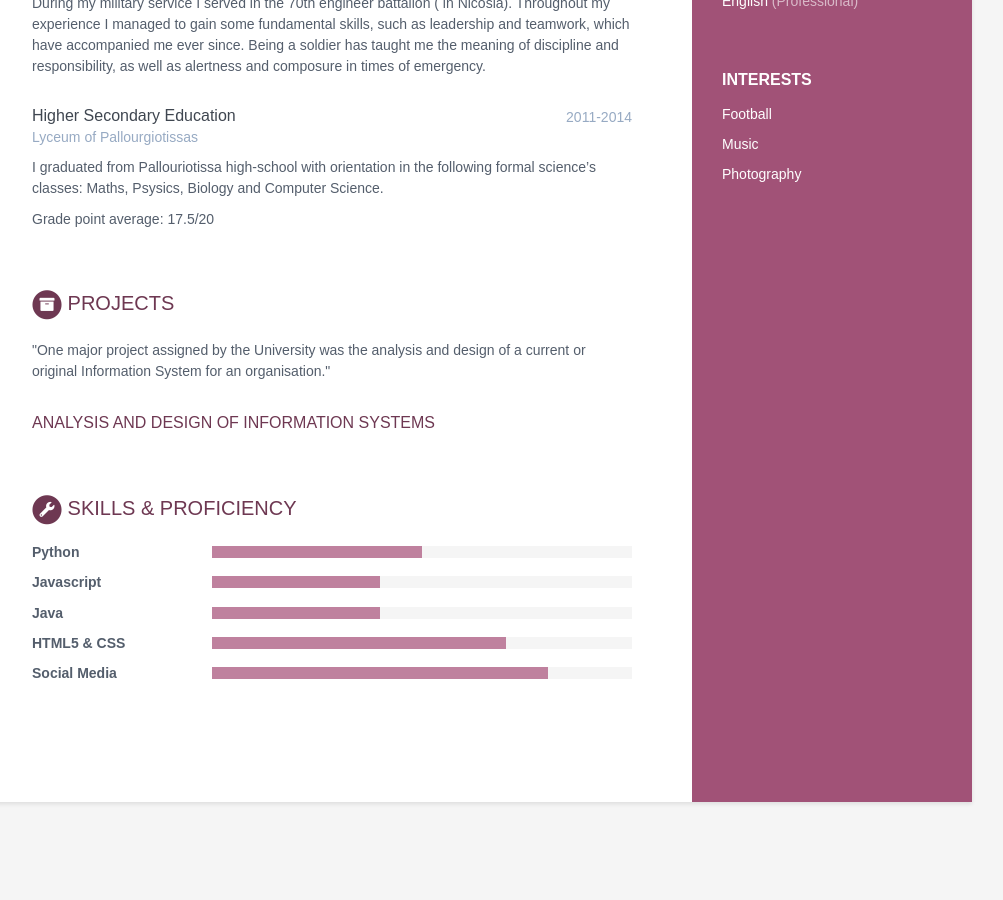
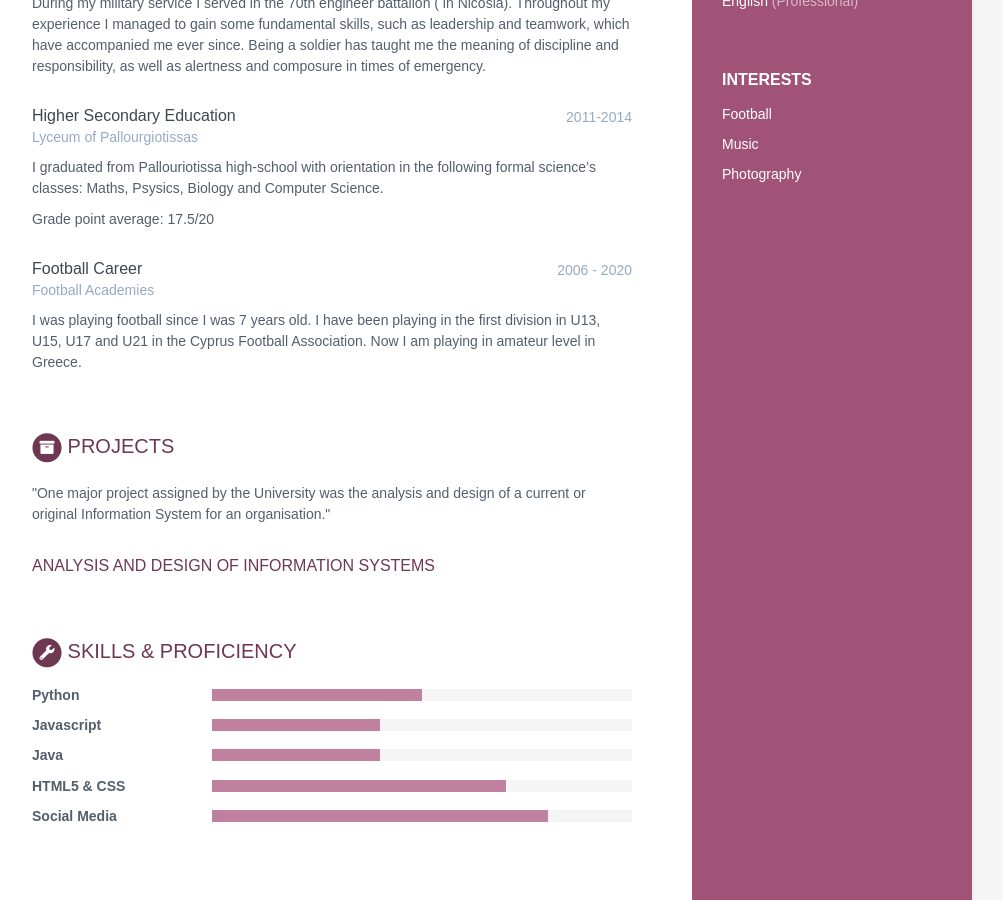
Before and after one commit to dimitrisg9/resume-cv, a Jekyll site: the page built from index.html, in a window 1280 px wide and 900 px high, scrolled down 706 px. Shown: the whole window, without its empty margins (168-1171 px from the left). Built offline with Jekyll 4.4.1, drawn with Linux system fonts in a browser that asks for light colours; before the commit the page ends 1568 px from its top, so only the background shows below that.

Commit message:
Update data.yml

```diff
--- a/_data/data.yml
+++ b/_data/data.yml
@@ -91,6 +91,14 @@ education:
         Maths, Psysics, Biology and Computer Science.
 
          Grade point average: 17.5/20
+
+    - degree: Football Career
+      university: Football Academies
+      time: 2006 - 2020
+      details: |
+        I was playing football since I was 7 years old. I have been playing in the first division
+        in U13, U15, U17 and U21 in the Cyprus Football Association.
+        Now I am playing in amateur level in Greece.
 
 
     #- degree: BSc in Applied Mathematics
```
